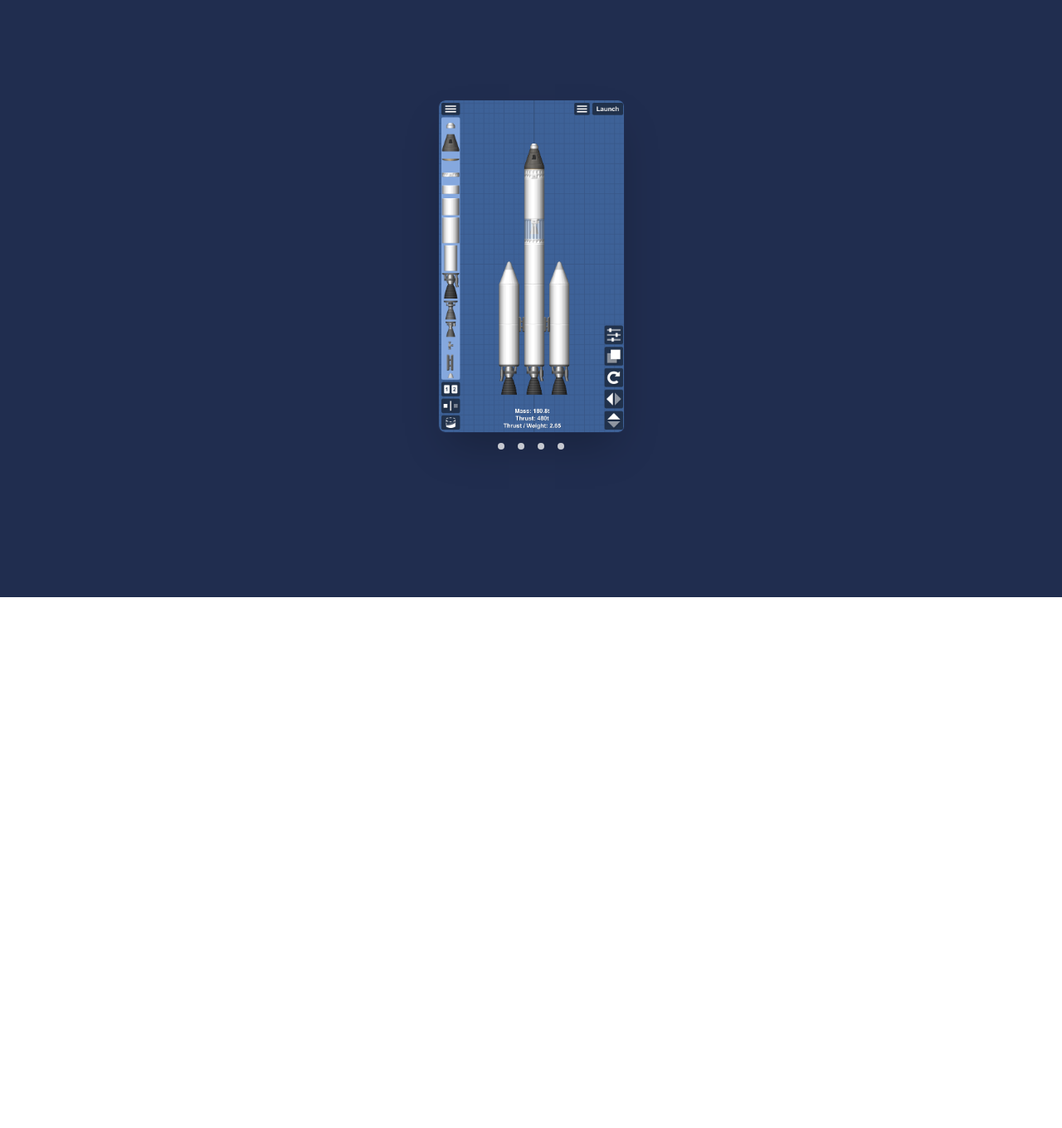
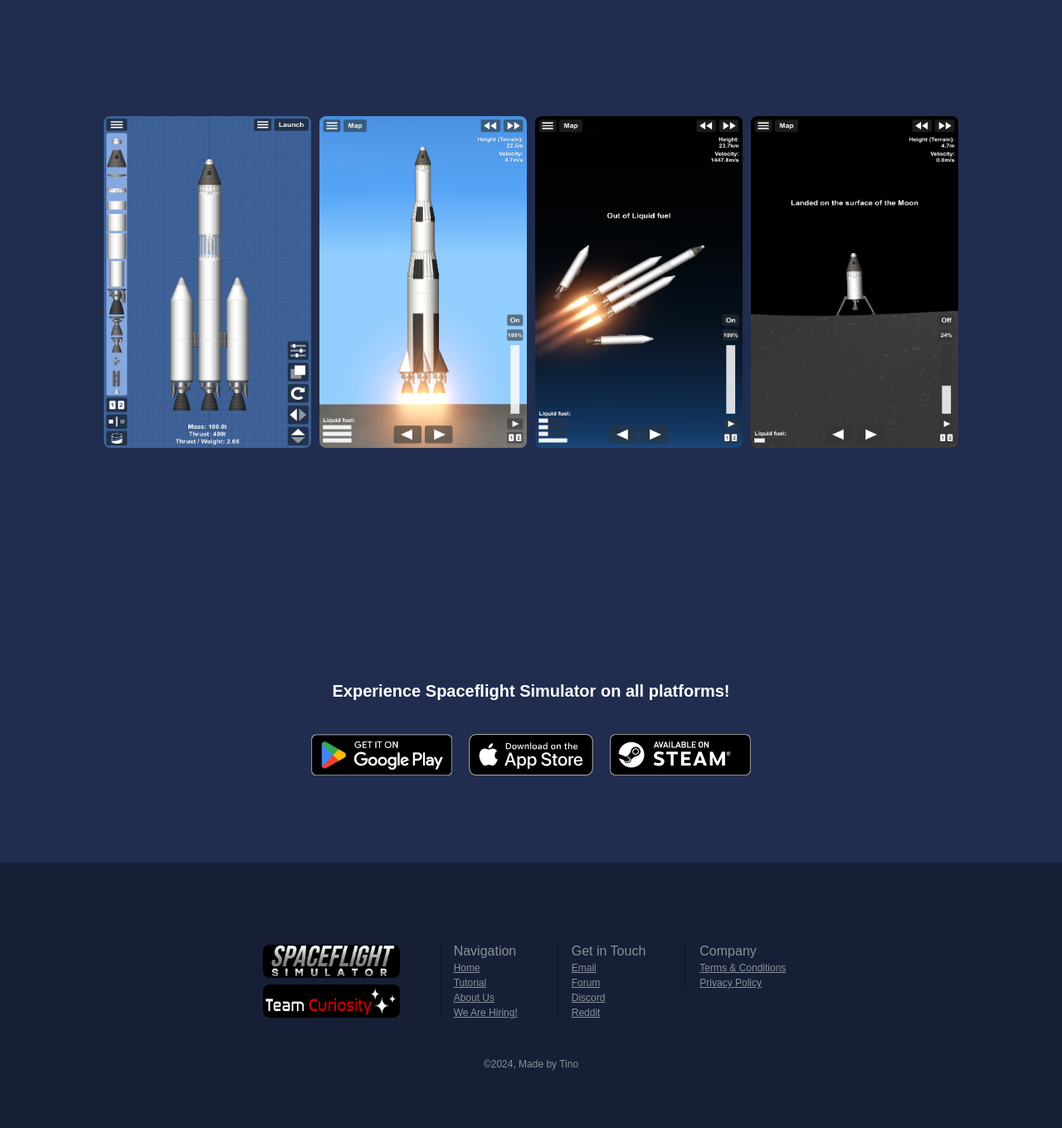
Before and after one commit to MavroDev07/Spaceflight-Simulator-Website, a plain HTML site: page index.html in a window 1280 px wide. Shown: the part 880-2240 px from the top of the page at 83% size. Before the commit the page ends 1600 px from the top, so only its background shows below. Drawn offline with Linux system fonts and the light colour scheme; a web font is replaced by a local one.

Commit message:
CompletedcHome Section
Completed the whole main section, only thing that remains is to tidy up the CSS code.

```diff
--- a/css/home.css
+++ b/css/home.css
@@ -69,109 +69,6 @@
     backdrop-filter: blur(1px);
 }
 
-@media(max-width: 850px) {
-    .text-container {
-        text-align: center;
-        padding: 0 var(--padding-l);
-        align-items: center;
-    }
-}
-
-
-
-
-.gameplay-section {
-    display: flex;
-    justify-content: center;
-    align-items: center;
-
-    flex-direction: column;
-
-    min-height: 100vh;
-    max-width: 100vw;
-
-    background-color: #202d4f;
-}
-
-.slider-container {
-    width: 225px;
-    height: 400px;
-    position: relative;
-    margin: 0 auto;
-}
-
-.slider {
-    display: flex;
-    overflow-x: auto;
-    scroll-snap-type: x mandatory;
-    scroll-behavior: smooth;
-    box-shadow: 0 1.5rem 3rem -0.75rem hsla(0, 0%, 0%, 0.25);
-    overflow: auto;
-    scrollbar-width: none;
-    -ms-overflow-style: none;
-    border: 1.5px solid var(--tertiary);
-    border-radius: 0.5rem;
-}
-
-.slider::-webkit-scrollbar {
-    display: none;
-}
-
-.slider img {
-    width: 250px;
-    height: 400px;
-    flex: 1 0 20%;
-    border-radius: 0.5rem;
-    scroll-snap-align: start;
-    transition: var(--transition);
-}
-
-.slider-navigation {
-    display: flex;
-    column-gap: 1rem;
-    position: absolute;
-    bottom: -1.35rem;
-    left: 50%;
-    transform: translateX(-50%);
-    z-index: 1;
-}
-
-.slider-navigation a {
-    width: 0.5rem;
-    height: 0.5rem;
-    border-radius: 50%;
-    background-color: var(--primary);
-    opacity: 0.75;
-    transition: var(--transition);
-}
-
-.slider-navigation a:hover {
-    opacity: 1;
-}
-
-
-
-
-
-
-
-
-
-
-
-
-
-
-
-
-
-
-
-
-
-
-
-
 .wave {
     position: absolute;
     bottom: 0;
@@ -193,7 +90,211 @@
     fill: #202d4f;
 }
 
+.gameplay-section {
+    display: flex;
+    justify-content: center;
+    align-items: center;
+
+    flex-direction: column;
+
+    min-height: 100vh;
+    max-width: 100vw;
+
+    padding-top: var(--padding-xxl);
+    background-color: #202d4f;
+}
+
+.image-container {
+    display: flex;
+    justify-content: center;
+    align-items: center;
+
+    gap: 10px;
+    flex-direction: row;
+    flex-wrap: wrap;
+}
+
+.row {
+    display: flex;
+    justify-content: center;
+    align-items: center;
+
+    gap: 10px;
+    flex-direction: row;
+    flex-wrap: wrap;
+}
+
+.row img {
+    width: 250px;
+    height: 400px;
+    border-radius: 0.5rem;
+}
+
+
+
+
+.download-section {
+    display: flex;
+    justify-content: center;
+    align-items: center;
+
+    flex-direction: column;
+
+    min-height: 40vh;
+    max-width: 100vw;
+
+    background-color: var(--tertiary);
+}
+
+.download-section h1 {
+    font-family: var(--font);
+    font-size: var(--font-size-l);
+    font-weight: var(--font-weight-xl);
+    color: var(--primary);
+
+    margin: var(--margin-xxl) 0;
+
+    text-align: center;
+}
+
+.download-links-container {
+    display: flex;
+    justify-content: center;
+    align-items: center;
+
+    flex-wrap: wrap;
+    gap: 10px;
+
+    margin-bottom: var(--margin-xxl);
+}
+
+.download-links-container img {
+    width: 170px;
+    height: 50px;
+    transition: var(--transition);
+}
+
+.download-links-container img:hover {
+    scale: 1.03;
+}
+
+
+footer {
+    display: flex;
+    justify-content: center;
+    align-items: center;
+
+    flex-direction: column;
+
+    min-height: 40vh;
+    max-width: 100vw;
+
+    background-color: #161f36;
+}
+
+.footer-container {
+    display: flex;
+    justify-content: center;
+    align-items: center;
+
+    flex-direction: row;
+    gap: 3rem;
+
+    padding-bottom: var(--padding-l);
+    margin: var(--margin-xl) 0;
+}
+
+.footer-logo-container {
+    display: flex;
+    justify-content: center;
+    align-items: center;
+
+    flex-direction: column;
+    gap: 0.5rem;
+}
+
+.footer-logo-container img {
+    width: 165px;
+    height: 40px;
+    border-radius: 0.5rem;
+}
+
+.footer-links-container {
+    display: flex;
+    justify-content: center;
+    align-items: flex-start;
+
+    flex-direction: row;
+    gap: 2rem;
+}
+
+.links-column {
+    display: flex;
+    justify-content: center;
+    align-items: flex-start;
+
+    flex-direction: column;
+    gap: 0.25rem;
+
+    padding: 0 var(--padding-m);
+
+    border-left: 1.5px solid #0e1423;
+}
+
+.links-column h3 {
+    font-family: var(--font);
+    font-size: var(--font-size-m);
+    font-weight: var(--font-weight-m);
+    color: var(--primary);
+}
+
+.links-column a {
+    font-family: var(--font);
+    font-size: var(--font-size-s);
+    font-weight: var(--font-weight-m);
+    color: var(--primary);
+    opacity: 0.5;
+    transition: var(--transition);
+}
+
+.links-column a:hover {
+    scale: 1.01;
+}
+
+footer h3 {
+    text-align: center;
+    font-family: var(--font);
+    font-size: var(--font-size-s);
+    font-weight: var(--font-weight-m);
+    color: var(--primary);
+    opacity: 0.5;
+}
+
+
 @media(max-width: 850px) {
+    .footer-container {
+        flex-direction: column;
+    }
+    .footer-links-container {
+        flex-direction: column;
+    }
+    .links-column {
+        border: none;
+    }
+    footer h3 {
+        padding-bottom: var(--padding-xs);
+    }
+
+
+
+
+
+
+
+
+
+
+
     .section-container {
         margin-top: 90px;
         flex-wrap: wrap;
@@ -222,4 +323,20 @@
     .wave .shape-fill {
         fill: #202d4f;
     }
+
+    .text-container {
+        text-align: center;
+        padding: 0 var(--padding-l);
+        align-items: center;
+    }
+
+    .image-container {
+        flex-direction: column;
+    }
+    .row {
+        flex-direction: column;
+    }
+    .download-links-container {
+        flex-direction: column;
+    }
 }
--- a/index.css
+++ b/index.css
@@ -156,7 +156,7 @@ nav svg {
         right: 0;
     }
     #sidebar-active:checked ~ #overlay {
-        height: 200vh;
+        height: 420vh;
         width: 100%;
         position: absolute;
         top: 0;
--- a/index.html
+++ b/index.html
@@ -48,22 +48,73 @@
             </svg>
         </div>
 
-        <div class="slider-container">
-            <div class="slider">
-                <img id="slide1" src="./assets/gameplay/build.png" alt="">
-                <img id="slide2" src="./assets/gameplay/launch.png" alt="">
-                <img id="slide3" src="./assets/gameplay/staging.png" alt="">
-                <img id="slide4" src="./assets/gameplay/landing.png" alt="">
+        <div class="image-container">
+            <div class="row">
+                <img id="slide1" src="./assets/gameplay/build.png" alt="An image shwoing the proces of building a rocket">
+                <img id="slide2" src="./assets/gameplay/launch.png" alt="An image showing the laucnhing of a rocket">
             </div>
-            <div class="slider-navigation">
-                <a href="#slide1"></a>
-                <a href="#slide2"></a>
-                <a href="#slide3"></a>
-                <a href="#slide4"></a>
+            <div class="row">
+                <img id="slide3" src="./assets/gameplay/staging.png" alt="An image shwoing the staging mechanic in the game">
+                <img id="slide4" src="./assets/gameplay/landing.png" alt="An image shwoing a rocket land on the surface of the moon">
             </div>
+
         </div>
 
     </section>
 
+    <section class="download-section">
+
+        <h1>Experience Spaceflight Simulator on all platforms!</h1>
+
+        <div class="download-links-container">
+
+            <a href="https://play.google.com/store/search?q=space%20flight%20simulator&c=apps&gl=DE"> <img src="./assets/badges/Google_Play_Badge.png" alt="A button indicating the user to download the game through the Google Play Store"> </a>
+
+            <a href="https://apple.co/3PaoHJW"> <img src="./assets/badges/App_Store_Badge.svg" alt="A button indicating the user to download the game through the Apple App Store"> </a>
+
+            <a href="https://store.steampowered.com/app/1718870/Spaceflight_Simulator/"> <img src="./assets/badges/Steam_Badge.png" alt="A button indicating the user to download the game through the Steam Website"> </a>
+
+        </div>
+
+    </section>
+
+    <footer>
+
+        <div class="footer-container">
+
+            <div class="footer-logo-container">
+                <img src="./assets/logo.jpg" alt="">
+                <img src="./assets/logo2.png" alt="">
+            </div>
+
+            <div class="footer-links-container">
+                <div class="links-column">
+                    <h3>Navigation</h3>
+                    <a href="">Home</a>
+                    <a href="">Tutorial</a>
+                    <a href="">About Us</a>
+                    <a href="">We Are Hiring!</a>
+                </div>
+
+                <div class="links-column">
+                    <h3>Get in Touch</h3>
+                    <a href="">Email</a>
+                    <a href="">Forum</a>
+                    <a href="">Discord</a>
+                    <a href="">Reddit</a>
+                </div>
+
+                <div class="links-column">
+                    <h3>Company</h3>
+                    <a href="">Terms & Conditions</a>
+                    <a href="">Privacy Policy</a>
+                </div>
+            </div>
+        </div>
+
+        <h3>©2024, Made by Tino</h3>
+
+    </footer>
+
 </body>
 </html>
```
Also changed, not shown: assets/logo2.png (added).
